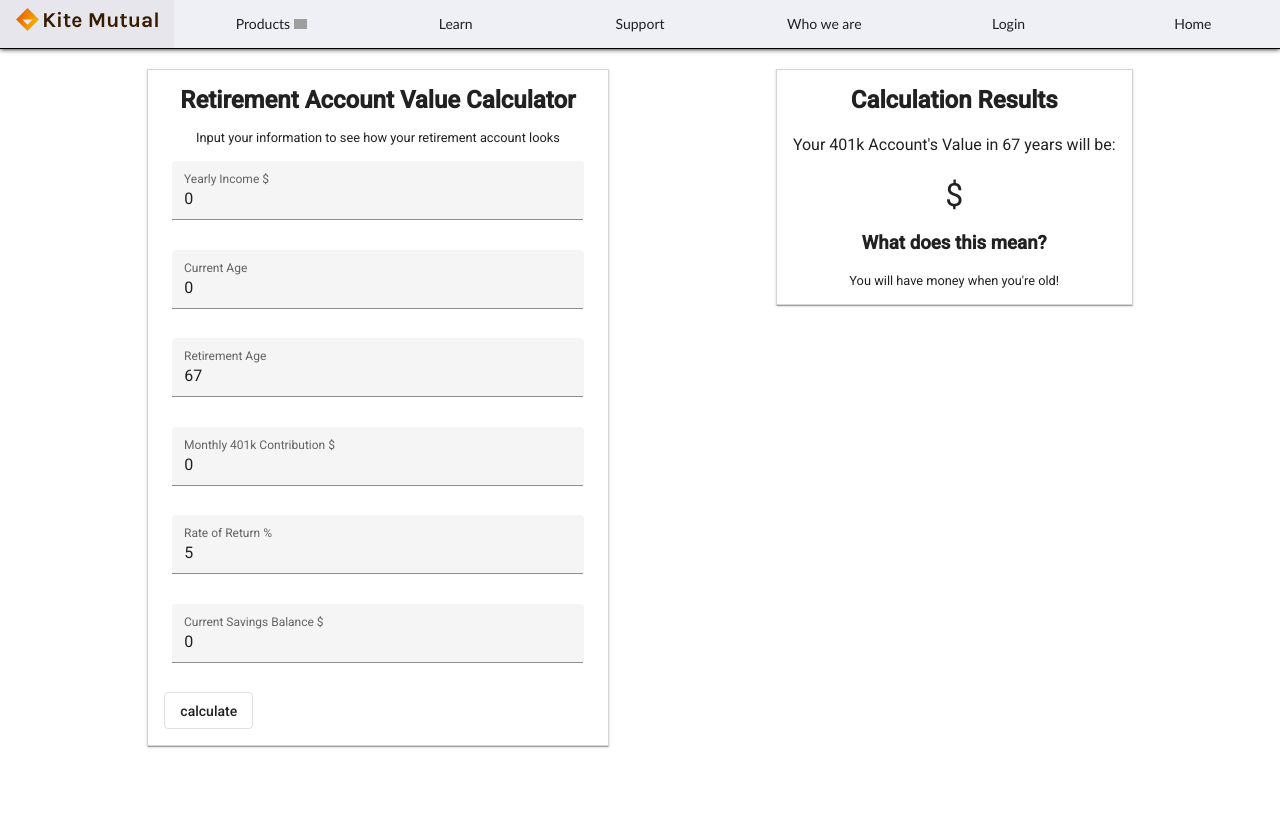
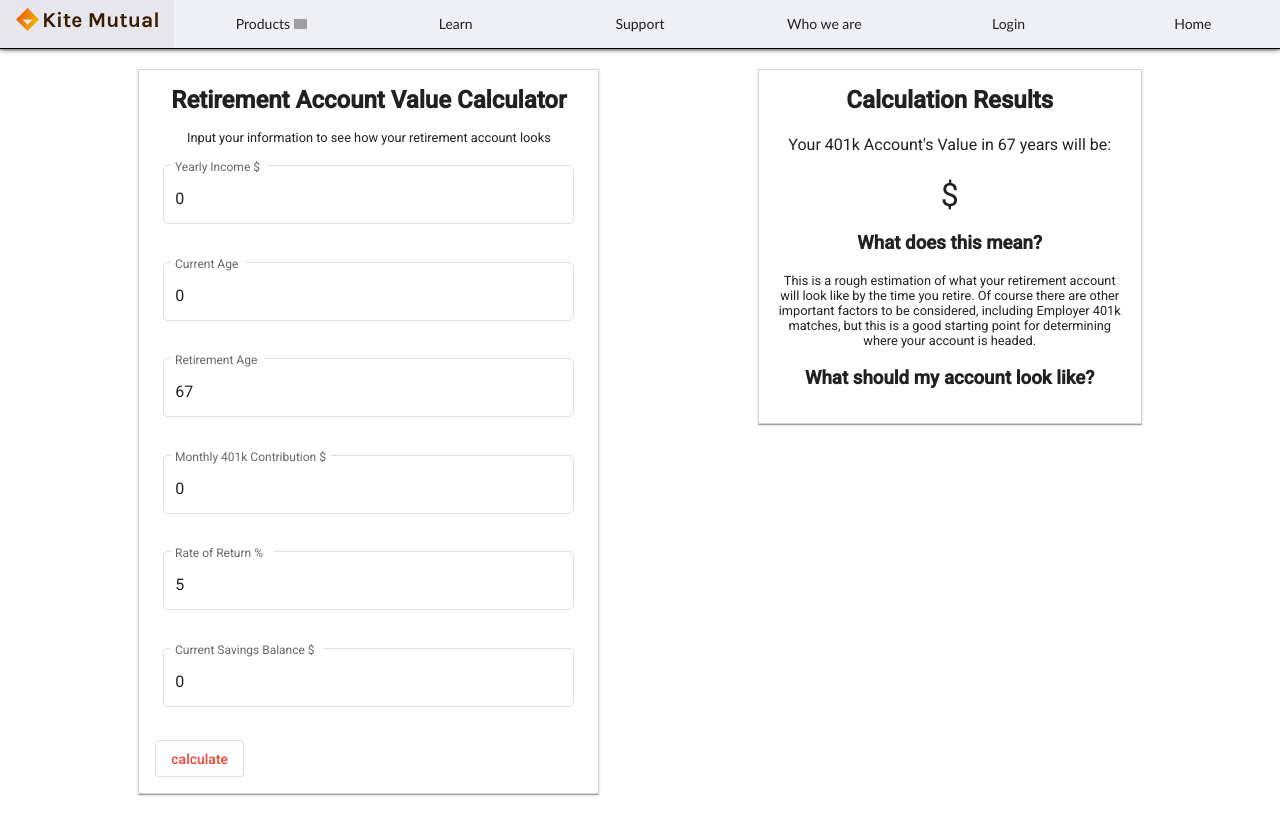
Before and after one commit to jabair14/corpbonds-frontend, an Angular app: page /retcalc in a window 1280 px wide. Built offline with nearby package versions, Linux system fonts and the light colour scheme; grey boxes are pictures that could not be loaded.

Commit message:
input field change

```diff
--- a/src/app/retcalc/retcalc.component.html
+++ b/src/app/retcalc/retcalc.component.html
@@ -4,31 +4,31 @@
             <h2>Retirement Account Value Calculator</h2>
             <p>Input your information to see how your retirement account looks</p>
             <form class="form">
-                <mat-form-field class="inp yi" appearance="fill">
+                <mat-form-field class="inp yi" appearance="outline" color="warn">
                     <mat-label>Yearly Income $</mat-label>
                     <input matInput [(ngModel)]="newcalc.yrlyIncome" name="yrlyIncome">
                 </mat-form-field>
-                <mat-form-field class="inp ca" appearance="fill">
+                <mat-form-field class="inp ca" appearance="outline" color="warn">
                     <mat-label>Current Age</mat-label>
                     <input matInput [(ngModel)]="newcalc.currAge" name="currAge">
                 </mat-form-field>
-                <mat-form-field class="inp ra" appearance="fill">
+                <mat-form-field class="inp ra" appearance="outline" color="warn">
                     <mat-label>Retirement Age</mat-label>
                     <input matInput [(ngModel)]="newcalc.retAge" name="retAge">
                 </mat-form-field>
-                <mat-form-field class="inp mc" appearance="fill">
+                <mat-form-field class="inp mc" appearance="outline" color="warn">
                     <mat-label>Monthly 401k Contribution $</mat-label>
                     <input matInput [(ngModel)]="newcalc.monthlyCont" name="monthlyCont">
                 </mat-form-field>
-                <mat-form-field class="inp rr" appearance="fill">
+                <mat-form-field class="inp rr" appearance="outline" color="warn">
                     <mat-label>Rate of Return %</mat-label>
                     <input matInput [(ngModel)]="newcalc.rateReturn" name="rateReturn">
                 </mat-form-field>
-                <mat-form-field class="inp sb" appearance="fill">
+                <mat-form-field class="inp sb" appearance="outline" color="warn">
                     <mat-label>Current Savings Balance $</mat-label>
                     <input matInput [(ngModel)]="newcalc.savBalance" name="savBalance">
                 </mat-form-field>
-                <button mat-stroked-button class="calc-btn" ><a (click)="addCalc(newcalc)">calculate</a></button>
+                <button mat-stroked-button class="calc-btn"  color="warn"><a (click)="addCalc(newcalc)">calculate</a></button>
             </form>
         </mat-card>
 
@@ -41,7 +41,9 @@
             <span>${{ ravC }}</span>
             <br>
             <h3>What does this mean?</h3>
-            <p>You will have money when you're old!</p>
+            <p>This is a rough estimation of what your retirement account will look like by the time you retire. Of course there are other important factors to be considered, including Employer 401k matches, but this is a good starting point for determining where your account is headed. </p>
+            <h3>What should my account look like?</h3>
+            <p></p>
         </mat-card>
 
     </div>
--- a/src/app/retcalc/retcalc.component.scss
+++ b/src/app/retcalc/retcalc.component.scss
@@ -21,6 +21,8 @@
   flex-direction: column;
   pointer-events: none;
   text-align: center;
+  width: auto;
+  max-width: 30%;
 }
 
 .r-div {
```
